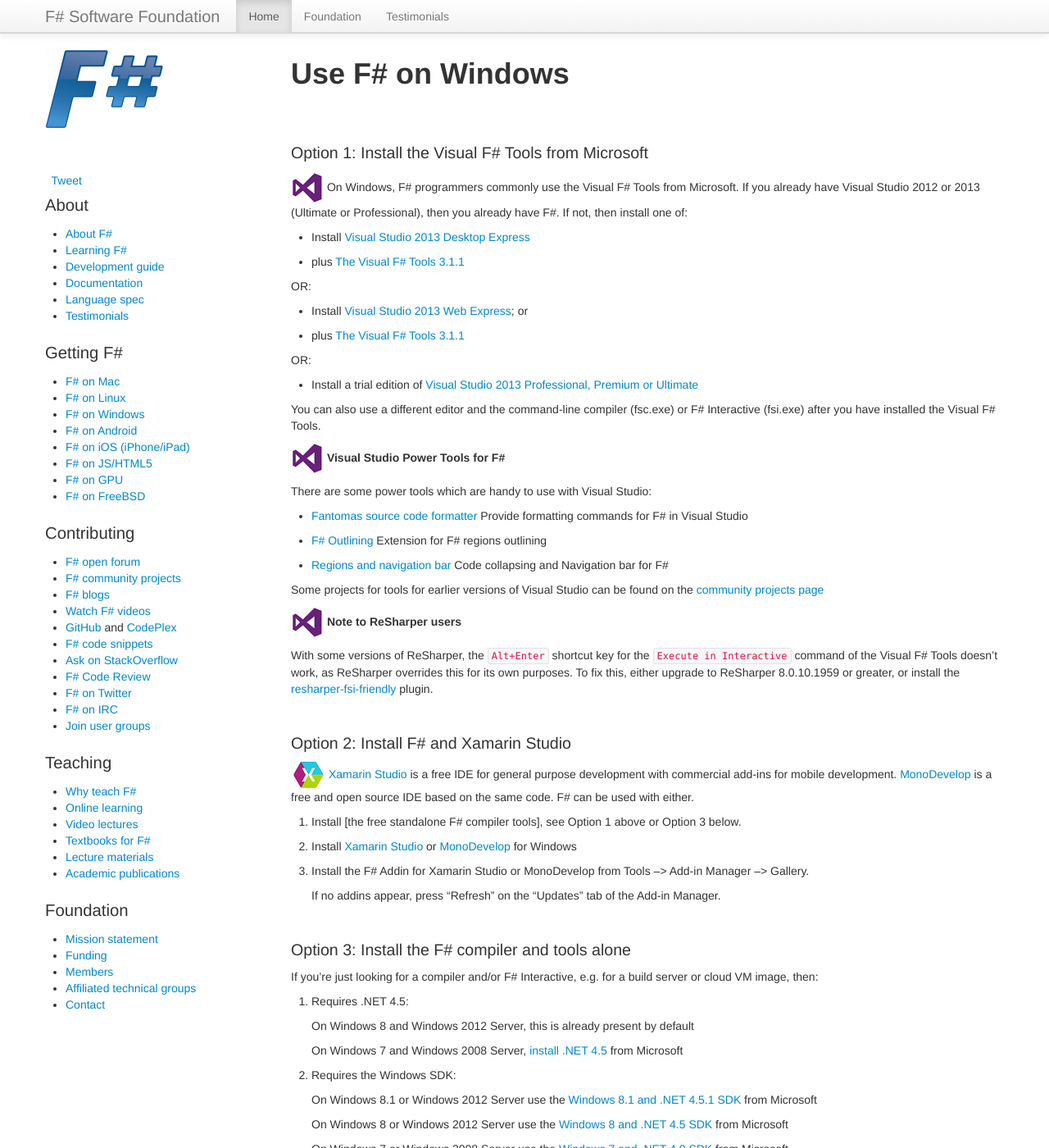
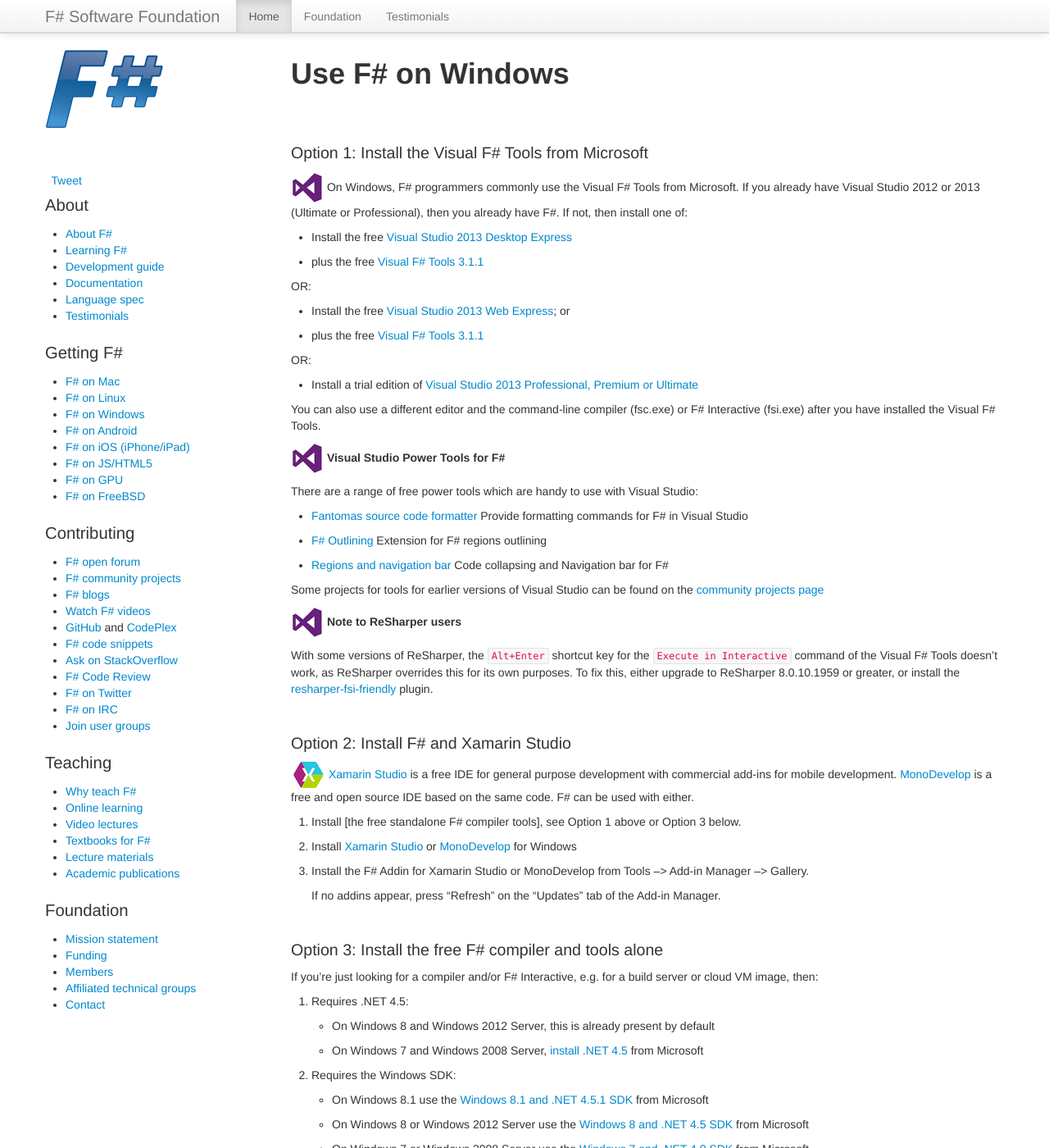
Before and after one commit to fsharp/fsharp.org, a Jekyll site: the page built from use/windows/index.md, in a window 1280 px wide and 1400 px high. Shown: the whole window at 82% size. Built offline with Jekyll 4.4.1, drawn with Linux system fonts in a browser that asks for light colours; nearby versions of some CDN libraries; some web fonts are replaced; comment, search, counter and statistics services are not loaded; some of the changed text lies outside the part shown.

Commit message:
Update index.md

```diff
--- a/use/windows/index.md
+++ b/use/windows/index.md
@@ -10,13 +10,13 @@
 ![logo](/images/thumbs/vstudio.png)&nbsp;On Windows, F# programmers commonly use the Visual F# Tools from Microsoft.
 If you already have Visual Studio 2012 or 2013 (Ultimate or Professional), then you already have F#. If not, then install one of:
 
-   - Install [Visual Studio 2013 Desktop Express](http://www.microsoft.com/download/details.aspx?id=40787)
-   - plus [The Visual F# Tools 3.1.1](http://www.microsoft.com/download/details.aspx?id=41654)
+   - Install the free [Visual Studio 2013 Desktop Express](http://www.microsoft.com/download/details.aspx?id=40787)
+   - plus the free [Visual F# Tools 3.1.1](http://www.microsoft.com/download/details.aspx?id=41654)
 
 OR:
 
-   - Install [Visual Studio 2013 Web Express](http://www.microsoft.com/download/details.aspx?id=40747); or
-   - plus [The Visual F# Tools 3.1.1](http://www.microsoft.com/download/details.aspx?id=41654)
+   - Install the free [Visual Studio 2013 Web Express](http://www.microsoft.com/download/details.aspx?id=40747); or
+   - plus the free [Visual F# Tools 3.1.1](http://www.microsoft.com/download/details.aspx?id=41654)
 
 OR:
 
@@ -28,7 +28,7 @@
 
 ##### ![logo](/images/thumbs/vstudio.png)&nbsp;Visual Studio Power Tools for F# #####
 
-There are some power tools which are handy to use with Visual Studio:
+There are a range of free  power tools which are handy to use with Visual Studio:
 
  - [Fantomas source code formatter](http://visualstudiogallery.msdn.microsoft.com/24ef5c87-b4e3-4c3b-b126-1064cc66e148) Provide formatting commands for F# in Visual Studio
 
@@ -59,25 +59,25 @@
 <br />
 
 
-### Option 3: Install the F# compiler and tools alone
+### Option 3: Install the free F# compiler and tools alone
 
 If you're just looking for a compiler and/or F# Interactive, e.g. for a build server or cloud VM image, then:
 
 1. Requires .NET 4.5:
 
-   On Windows 8 and Windows 2012 Server, this is already present by default
+   - On Windows 8 and Windows 2012 Server, this is already present by default
 
-   On Windows 7 and Windows 2008 Server, [install .NET 4.5](http://www.microsoft.com/net/download) from Microsoft
+   - On Windows 7 and Windows 2008 Server, [install .NET 4.5](http://www.microsoft.com/net/download) from Microsoft
 
 2. Requires the Windows SDK:
 
-   On Windows 8.1 or Windows 2012 Server use the [Windows 8.1 and .NET 4.5.1 SDK](http://msdn.microsoft.com/windows/desktop/bg162891) from Microsoft
+   - On Windows 8.1 use the [Windows 8.1 and .NET 4.5.1 SDK](http://msdn.microsoft.com/windows/desktop/bg162891) from Microsoft
 
-   On Windows 8 or Windows 2012 Server use the [Windows 8 and .NET 4.5 SDK](http://msdn.microsoft.com/windows/hardware/hh852363.aspx) from Microsoft
+   - On Windows 8 or Windows 2012 Server use the [Windows 8 and .NET 4.5 SDK](http://msdn.microsoft.com/windows/hardware/hh852363.aspx) from Microsoft
 
-   On Windows 7 or Windows 2008 Server use the [Windows 7 and .NET 4.0 SDK](http://www.microsoft.com/download/details.aspx?id=8279) from Microsoft
+   - On Windows 7 or Windows 2008 Server use the [Windows 7 and .NET 4.0 SDK](http://www.microsoft.com/download/details.aspx?id=8279) from Microsoft
 
-3. [Install the free standalone F# compiler tools](http://go.microsoft.com/fwlink/?LinkId=261286) from Microsoft
+3. [Install the free Visual F# Tools 3.1.1](http://www.microsoft.com/download/details.aspx?id=41654) from Microsoft
 
    Alternatively, do a quiet install from a PowerShell administrator prompt (the URL is the redirect of the above).
 
```
